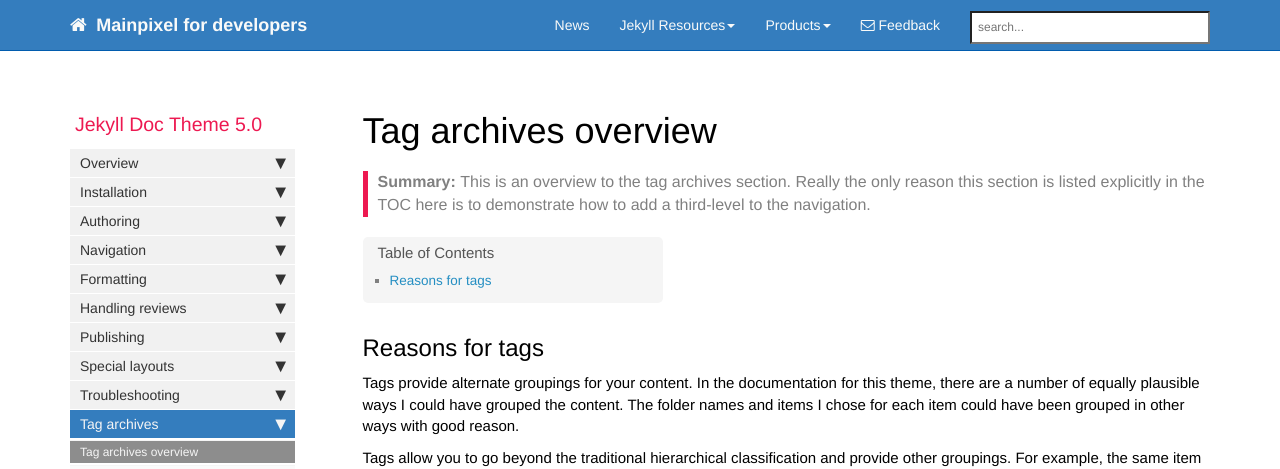
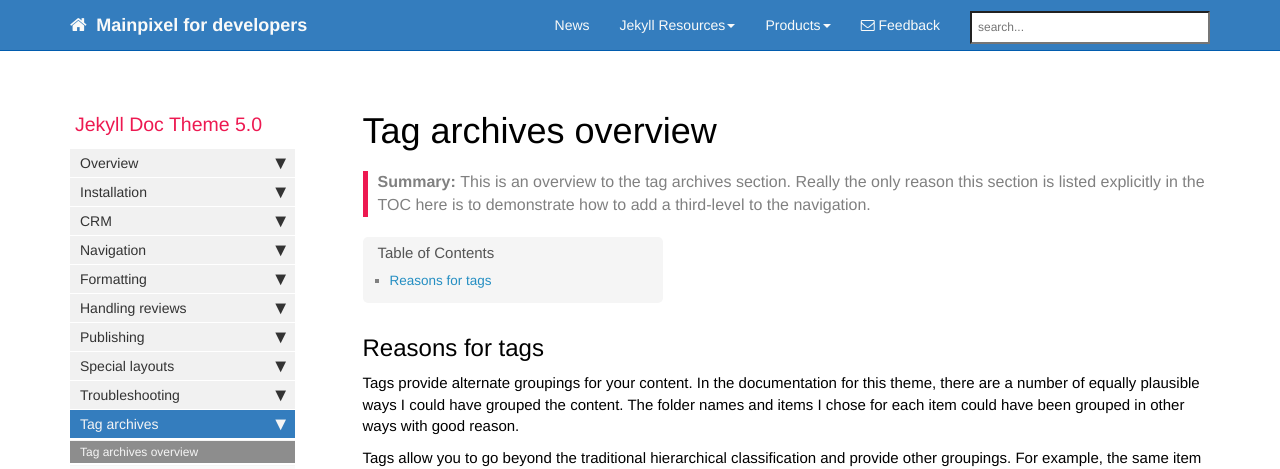
Before and after one commit to mainpixel/developers, a Jekyll site: the page built from mydoc/mydoc_tag_archives_overview.md, in a window 1280 px wide. Shown: the top 469 px of the page. Built offline with Jekyll 4.4.1, drawn with Linux system fonts in a browser that asks for light colours; nearby versions of some CDN libraries; comment, search, counter and statistics services are not loaded.

Commit message:
Update mydoc_sidebar.yml

```diff
--- a/_data/sidebars/mydoc_sidebar.yml
+++ b/_data/sidebars/mydoc_sidebar.yml
@@ -64,7 +64,7 @@ entries:
       url: /mydoc_install_jekyll_on_windows/
       output: web, pdf
 
-  - title: Authoring
+  - title: CRM
     output: web, pdf
 
     folderitems:
```
